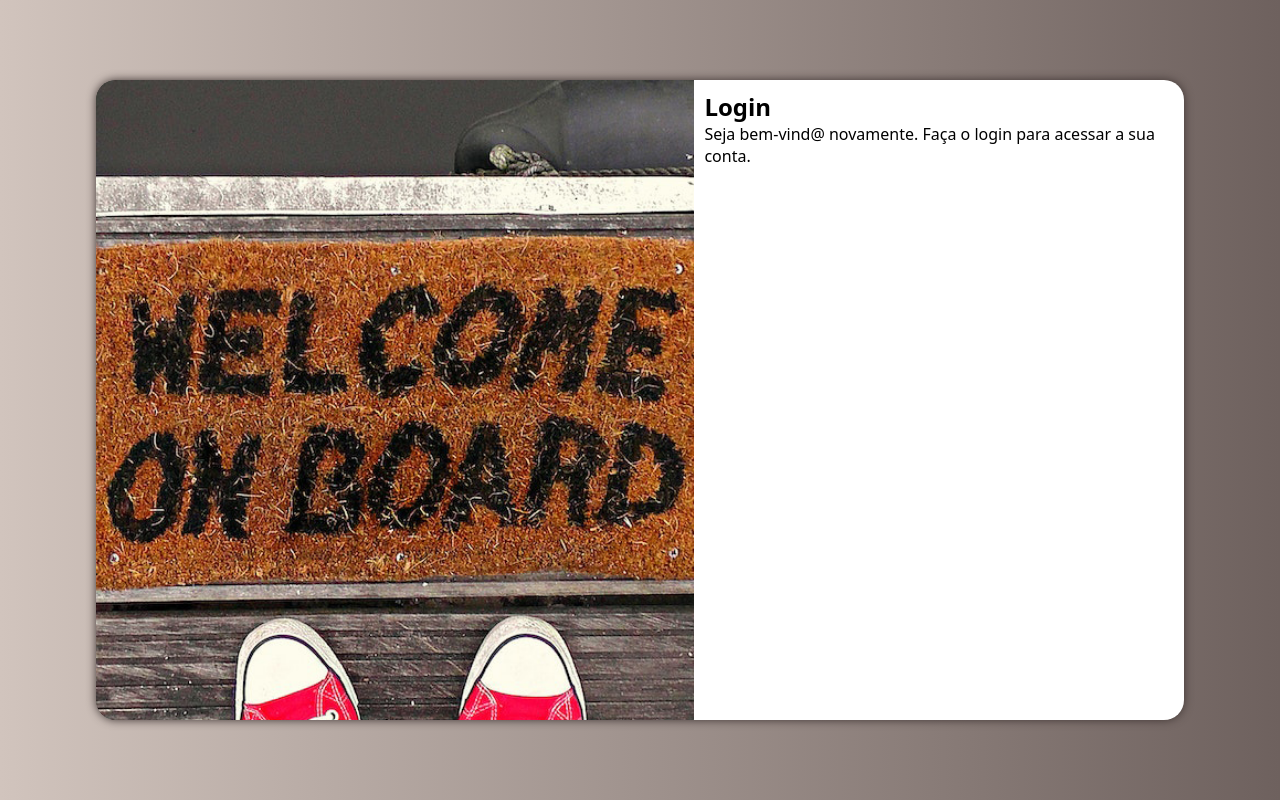
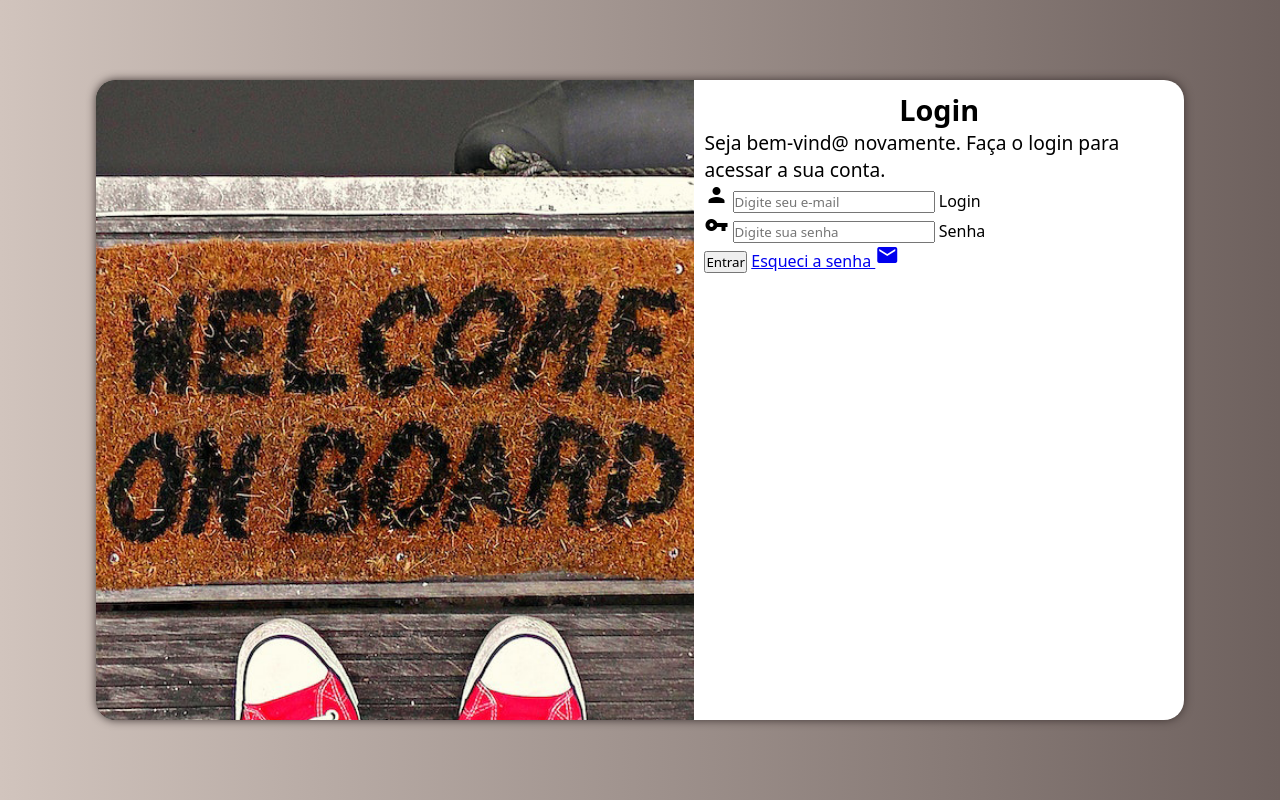
Before and after one commit to VitorFalavinha/projeto.login, a plain HTML site: page index.html in a window 1280 px wide. Drawn offline with Linux system fonts and the light colour scheme.

Commit message:
form added

```diff
--- a/estilo/mediaquery.css
+++ b/estilo/mediaquery.css
@@ -23,6 +23,9 @@
         float: right;
         width: 45%;
     }
+    div#formulario > p {
+        font-size: 1em;
+    }
 }
 @media screen and (min-width: 992px) {
     section#login {
@@ -42,5 +45,11 @@
         float: right;
         width: 45%;
     }
+    div#formulario > h1 {
+        font-size: 1.8em;
+    }
+    div#formulario > p {
+        font-size: 1.2em;
+    }
 
 }
--- a/estilo/style.css
+++ b/estilo/style.css
@@ -53,6 +53,12 @@ section#login > div#imagem {
 section#login > div#formulario {
     display: block;
     padding: 10px;
-
+}
+div#formulario > h1 {
+    text-align: center;
+    margin-bottom: ;
 
 }
+div#formulario > p {
+    font-size: 0.9em;
+}
--- a/index.html
+++ b/index.html
@@ -6,6 +6,8 @@
     <title>Login</title>
     <link rel="stylesheet" href="estilo/style.css">
     <link rel="stylesheet" href="estilo/mediaquery.css">
+    <link href="https://fonts.googleapis.com/icon?family=Material+Icons"
+      rel="stylesheet">
 </head>
 <body>
     <main>
@@ -19,7 +21,24 @@
             <div id="formulario">
                 <h1>Login</h1>
                 <p>Seja bem-vind@ novamente. Faça o login para acessar a sua conta.</p>
-                <form action="login.php" method="post"></form>
+                <form action="login.php" method="post" autocomplete="on">
+                    <div class="campo">
+                        <i class="material-icons">person</i>
+                        <input type="email" name="login" id="ilogin" placeholder="Digite seu e-mail" autocomplete="email" required maxlength="30">
+                        <label for="ilogin">Login</label>
+                    </div>
+                    <div class="campo">
+                        <i class="material-icons">vpn_key</i>
+                        <input type="password" name="senha" id="isenha" placeholder="Digite sua senha" autocomplete="current-password" required minlength="8" maxlength="20">
+                        <label for="isenha">Senha</label>
+                    </div>
+                    <input type="submit" value="Entrar">
+                    <a href="esqueci.html">Esqueci a senha <i class="material-icons">mail</i>
+
+                    </a>
+
+
+                </form>
 
 
             </div>
```
